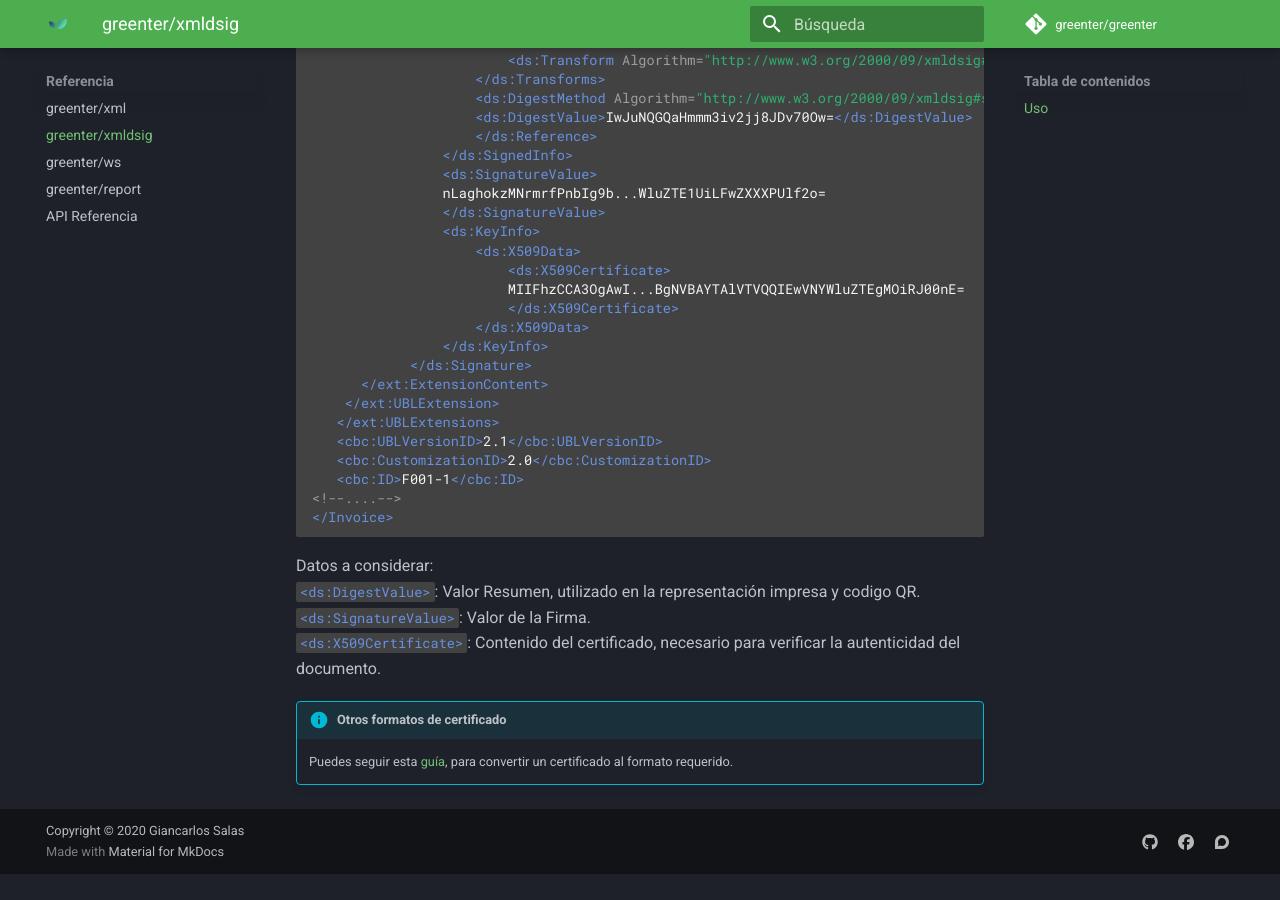
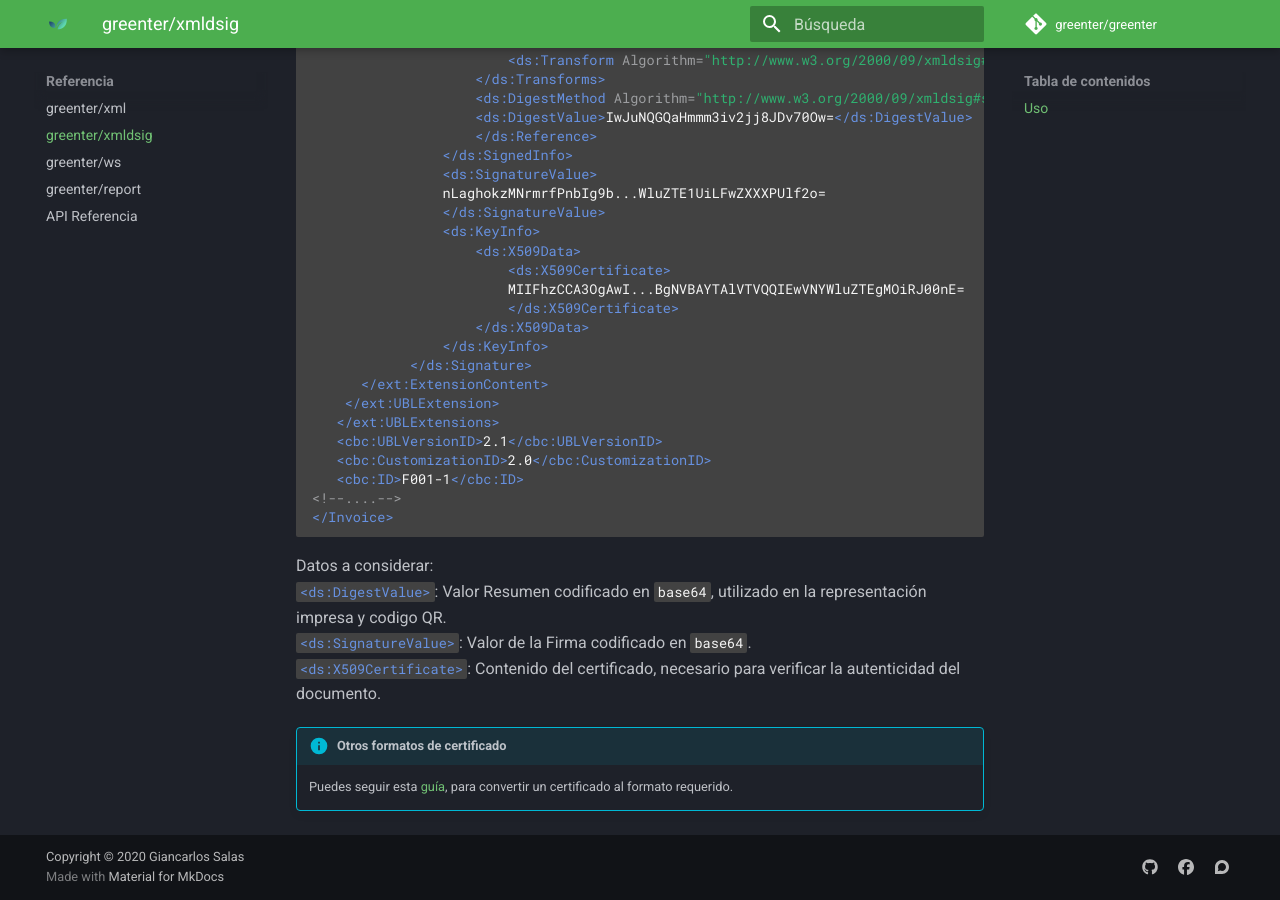
Before and after one commit to thegreenter/docs, an MkDocs documentation site: the page built from docs/packages/sign.md, in a window 1280 px wide and 900 px high, scrolled down 978 px. Built offline with MkDocs 1.6.1 and Material for MkDocs 9.7.7, drawn with Linux system fonts in a browser that asks for light colours; before the commit the page ends 1852 px from its top, so only the background shows below that.

Commit message:
Include base64

````diff
--- a/docs/packages/sign.md
+++ b/docs/packages/sign.md
@@ -63,8 +63,8 @@ El resultado seria este:
 ```
 
 Datos a considerar:
-`#!xml <ds:DigestValue>`: Valor Resumen, utilizado en la representación impresa y codigo QR.
-`#!xml <ds:SignatureValue>`: Valor de la Firma.
+`#!xml <ds:DigestValue>`: Valor Resumen codificado en `base64`, utilizado en la representación impresa y codigo QR.
+`#!xml <ds:SignatureValue>`: Valor de la Firma codificado en `base64`.
 `#!xml <ds:X509Certificate>`: Contenido del certificado, necesario para verificar la autenticidad del documento.
 
 !!! info "Otros formatos de certificado"
````
